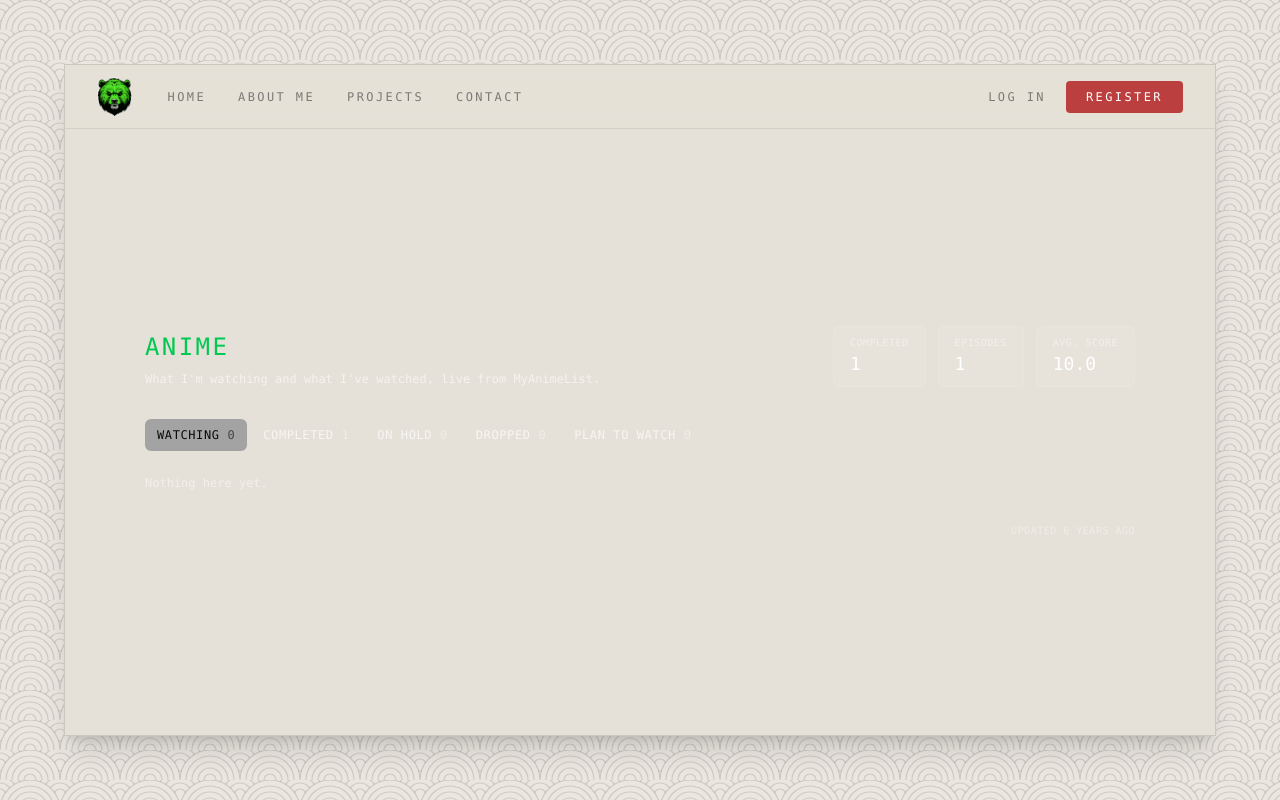
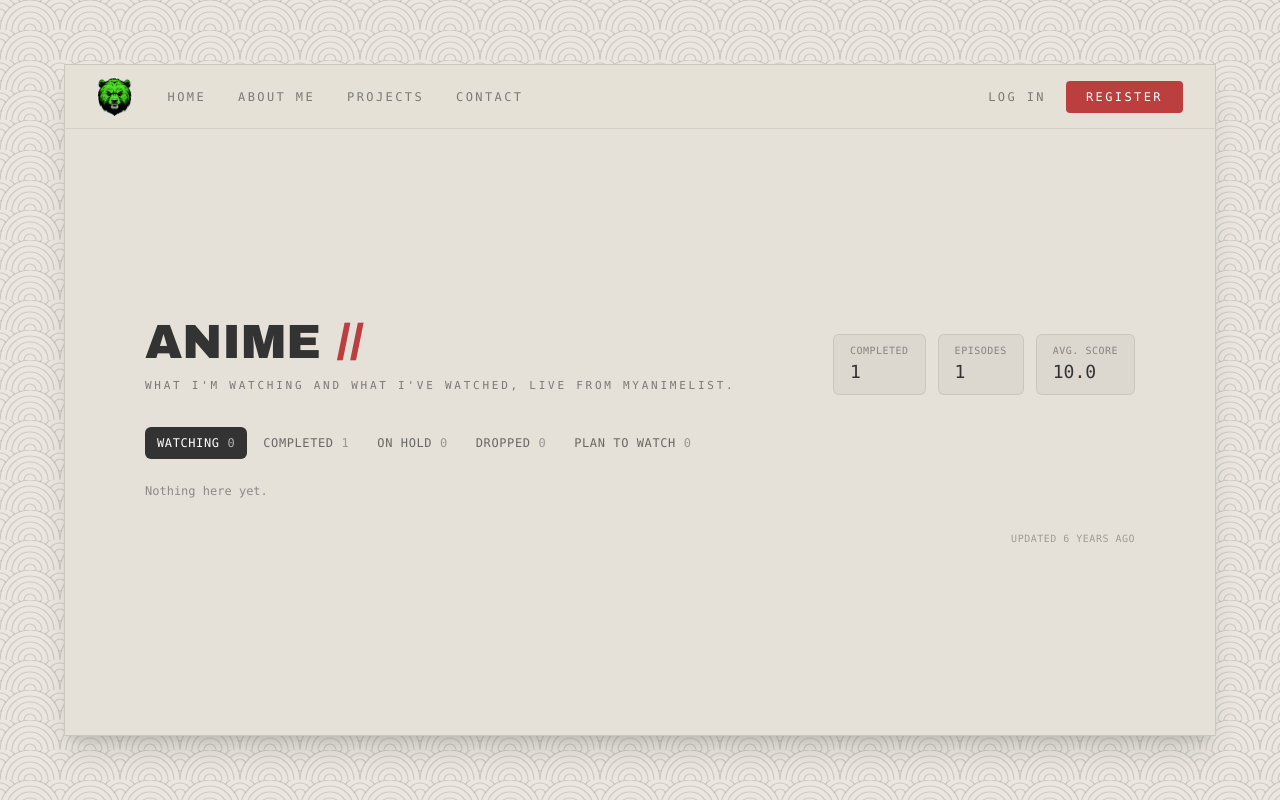
Before and after one commit to TheOneGreenBear/theonegreenbear, a Laravel app: page /anime?status=watching in a window 1280 px wide. Run offline with Laravel 12, Linux system fonts and the light colour scheme; tables that the repository leaves empty hold one stand-in row (values such as "Sample post"); grey boxes marked "Sample" are stand-in pictures; style sheets or scripts are compiled from the project's sources; some libraries are stand-ins or nearby versions; some web fonts are replaced.

Commit message:
feat(ui): switch anime and project tabs in place without reloading
Anime statuses and project languages render every panel up front; Tabs.js
swaps panels without a page load, replays a staggered entrance, and keeps
the query string in sync. Links still work without JavaScript. When the new
list is shorter, the old height is held while the page scrolls smoothly to
a position that still exists, so nothing snaps. These views also pick up the
new palette, which shares lines with the tab markup.

Tests now assert which panel is visible instead of whether content is
absent.

Co-Authored-By: Claude Opus 5.5 <noreply@anthropic.com>

```diff
--- a/app/Http/Controllers/AnimeController.php
+++ b/app/Http/Controllers/AnimeController.php
@@ -10,32 +10,34 @@ class AnimeController extends Controller
 {
     public function __invoke(Request $request): View
     {
-        $counts = AnimeEntry::toBase()
-            ->selectRaw('status, count(*) as total')
-            ->groupBy('status')
-            ->pluck('total', 'status');
+        $all = AnimeEntry::all();
+
+        // Every status is rendered up front so the tabs can switch instantly in the browser.
+        $groups = collect(AnimeEntry::STATUSES)->map(function (string $label, string $status) use ($all) {
+            $entries = $all->where('status', $status);
+
+            // Completed shows my favourites first; other tabs show what I touched most recently.
+            return ($status === 'completed'
+                ? $entries->sortBy([['score', 'desc'], ['title', 'asc']])
+                : $entries->sortByDesc('list_updated_at')
+            )->values();
+        });
+
+        $counts = $groups->map->count();
 
         $status = $request->query('status');
         if (! is_string($status) || ! array_key_exists($status, AnimeEntry::STATUSES)) {
-            $status = ($counts['watching'] ?? 0) > 0 ? 'watching' : 'completed';
+            $status = $counts['watching'] > 0 ? 'watching' : 'completed';
         }
-
-        $entries = AnimeEntry::where('status', $status)
-            // Completed shows my favourites first; other tabs show what I touched most recently.
-            ->when($status === 'completed',
-                fn ($query) => $query->orderByDesc('score')->orderBy('title'),
-                fn ($query) => $query->orderByDesc('list_updated_at'),
-            )
-            ->get();
 
         return view('anime', [
             'status' => $status,
-            'entries' => $entries,
+            'groups' => $groups,
             'counts' => $counts,
-            'total' => $counts->sum(),
-            'episodesWatched' => (int) AnimeEntry::sum('episodes_watched'),
-            'averageScore' => AnimeEntry::where('score', '>', 0)->avg('score'),
-            'lastSynced' => AnimeEntry::max('updated_at'),
+            'total' => $all->count(),
+            'episodesWatched' => (int) $all->sum('episodes_watched'),
+            'averageScore' => $all->where('score', '>', 0)->avg('score'),
+            'lastSynced' => $all->max('updated_at'),
         ]);
     }
 }
--- a/app/Http/Controllers/ProjectsController.php
+++ b/app/Http/Controllers/ProjectsController.php
@@ -20,11 +20,11 @@ class ProjectsController extends Controller
             $language = null;
         }
 
-        $shown = $language ? $repos->where('language', $language) : $repos;
-
+        // Every filter is rendered up front so the language tabs can switch instantly in the browser.
         return view('projects', [
-            'featured' => $language ? collect() : $repos->filter->isFeatured()->values(),
-            'projects' => $language ? $shown->values() : $shown->reject->isFeatured()->values(),
+            'repos' => $repos,
+            'featured' => $repos->filter->isFeatured()->values(),
+            'others' => $repos->reject->isFeatured()->values(),
             'languages' => $languages,
             'language' => $language,
             'total' => $repos->count(),
--- a/resources/js/app.js
+++ b/resources/js/app.js
@@ -1,5 +1,6 @@
 import { initParallax } from './Parallax';
 import './SmoothScroll';
+import './Tabs';
 
 // Wait for the page to load, then start the parallax on your specific ID
 document.addEventListener('DOMContentLoaded', () => {
--- a/resources/views/anime.blade.php
+++ b/resources/views/anime.blade.php
@@ -4,24 +4,24 @@
     <x-glass-panel class="w-full max-w-6xl p-6 md:p-10">
         <div class="mb-8 flex flex-wrap items-end justify-between gap-4">
             <div>
-                <h1 class="font-mono text-2xl uppercase tracking-widest text-green-500">{{ __('Anime') }}</h1>
-                <p class="mt-2 font-mono text-xs text-white/60">{{ __('What I\'m watching and what I\'ve watched, live from MyAnimeList.') }}</p>
+                <h1 class="font-display text-3xl uppercase leading-none text-ink md:text-5xl">{{ __('Anime') }} <span class="text-azuki">//</span></h1>
+                <p class="mt-3 font-mono text-[11px] uppercase tracking-[0.25em] text-ink/60">{{ __('What I\'m watching and what I\'ve watched, live from MyAnimeList.') }}</p>
             </div>
 
             @if ($total)
                 <dl class="flex flex-wrap gap-3 font-mono">
-                    <div class="rounded-md border border-white/10 bg-white/5 px-4 py-2">
-                        <dt class="text-[10px] uppercase tracking-wider text-white/50">{{ __('Completed') }}</dt>
-                        <dd class="text-lg text-white">{{ number_format($counts['completed'] ?? 0) }}</dd>
+                    <div class="rounded-md border border-ink/10 bg-ink/5 px-4 py-2">
+                        <dt class="text-[10px] uppercase tracking-wider text-ink/50">{{ __('Completed') }}</dt>
+                        <dd class="text-lg text-ink">{{ number_format($counts['completed'] ?? 0) }}</dd>
                     </div>
-                    <div class="rounded-md border border-white/10 bg-white/5 px-4 py-2">
-                        <dt class="text-[10px] uppercase tracking-wider text-white/50">{{ __('Episodes') }}</dt>
-                        <dd class="text-lg text-white">{{ number_format($episodesWatched) }}</dd>
+                    <div class="rounded-md border border-ink/10 bg-ink/5 px-4 py-2">
+                        <dt class="text-[10px] uppercase tracking-wider text-ink/50">{{ __('Episodes') }}</dt>
+                        <dd class="text-lg text-ink">{{ number_format($episodesWatched) }}</dd>
                     </div>
                     @if ($averageScore)
-                        <div class="rounded-md border border-white/10 bg-white/5 px-4 py-2">
-                            <dt class="text-[10px] uppercase tracking-wider text-white/50">{{ __('Avg. score') }}</dt>
-                            <dd class="text-lg text-white">{{ number_format($averageScore, 1) }}</dd>
+                        <div class="rounded-md border border-ink/10 bg-ink/5 px-4 py-2">
+                            <dt class="text-[10px] uppercase tracking-wider text-ink/50">{{ __('Avg. score') }}</dt>
+                            <dd class="text-lg text-ink">{{ number_format($averageScore, 1) }}</dd>
                         </div>
                     @endif
                 </dl>
@@ -29,56 +29,62 @@
         </div>
 
         @if (! $total)
-            <div class="rounded-md border border-dashed border-white/20 p-10 text-center font-mono">
-                <p class="text-white">{{ __('MyAnimeList isn\'t connected yet.') }}</p>
-                <p class="mt-2 text-xs text-white/50">{{ __('The list will appear here after the next sync.') }}</p>
+            <div class="rounded-md border border-dashed border-ink/20 p-10 text-center font-mono">
+                <p class="text-ink">{{ __('MyAnimeList isn\'t connected yet.') }}</p>
+                <p class="mt-2 text-xs text-ink/50">{{ __('The list will appear here after the next sync.') }}</p>
             </div>
         @else
-            <!-- Status tabs -->
+            <!-- Status tabs: links work without JavaScript; Tabs.js switches panels in place without a reload. -->
+            <div data-tabs="status"
+                 data-tab-active="bg-ink text-white"
+                 data-tab-idle="text-ink/70 hover:bg-ink/5 hover:text-ink">
                 <nav class="no-scrollbar mb-6 flex gap-1 overflow-x-auto" aria-label="{{ __('List status') }}">
                     @foreach (AnimeEntry::STATUSES as $key => $label)
                         @php($active = $key === $status)
                         <a
                             href="{{ route('anime', ['status' => $key]) }}"
+                            data-tab="{{ $key }}"
                             @if ($active) aria-current="page" @endif
-                        class="shrink-0 rounded-md px-3 py-2 font-mono text-xs uppercase tracking-wider transition {{ $active ? 'bg-azukigray-400 text-[#09090b]' : 'text-white/70 hover:bg-white/5 hover:text-white' }}"
+                            class="shrink-0 rounded-md px-3 py-2 font-mono text-xs uppercase tracking-wider transition {{ $active ? 'bg-ink text-white' : 'text-ink/70 hover:bg-ink/5 hover:text-ink' }}"
                         >
                             {{ __($label) }}
-                        <span class="{{ $active ? 'text-[#09090b]/60' : 'text-white/40' }}">{{ $counts[$key] ?? 0 }}</span>
+                            <span class="opacity-60">{{ $counts[$key] }}</span>
                         </a>
                     @endforeach
                 </nav>
 
+                @foreach ($groups as $key => $entries)
+                    <div data-tab-panel="{{ $key }}" @if ($key !== $status) hidden @endif>
                         @if ($entries->isEmpty())
-                <p class="font-mono text-xs text-white/50">{{ __('Nothing here yet.') }}</p>
+                            <p class="font-mono text-xs text-ink/50">{{ __('Nothing here yet.') }}</p>
                         @else
                             <div class="grid grid-cols-2 gap-4 sm:grid-cols-3 md:grid-cols-4 lg:grid-cols-5">
                                 @foreach ($entries as $entry)
-                        <a href="{{ $entry->malUrl() }}" target="_blank" rel="noopener" class="group flex flex-col overflow-hidden rounded-md border border-white/10 bg-[#09090b] transition hover:border-[#08a88a]">
-                            <div class="relative aspect-[225/320] bg-white/5">
+                                    <a href="{{ $entry->malUrl() }}" target="_blank" rel="noopener" style="--i: {{ min($loop->index, 15) }}" class="card-lift group flex flex-col overflow-hidden rounded-md border border-ink/10 bg-sand">
+                                        <div class="relative aspect-[225/320] bg-ink/5">
                                             @if ($entry->image_url)
                                                 <img src="{{ $entry->image_url }}" alt="" loading="lazy" class="absolute inset-0 h-full w-full object-cover transition group-hover:opacity-90" onerror="this.style.display='none'">
                                             @endif
 
                                             @if ($entry->score)
-                                    <span class="absolute top-2 right-2 rounded-sm bg-[#09090b]/90 px-1.5 py-0.5 font-mono text-xs text-[#08a88a]" title="{{ __('My score') }}">&#9733; {{ $entry->score }}</span>
+                                                <span class="absolute top-2 right-2 rounded-sm bg-paper px-1.5 py-0.5 font-mono text-xs text-azuki" title="{{ __('My score') }}">&#9733; {{ $entry->score }}</span>
                                             @endif
                                         </div>
 
                                         <div class="flex flex-1 flex-col gap-1 p-3 font-mono">
-                                <p class="line-clamp-2 text-xs text-white">{{ $entry->title }}</p>
+                                            <p class="line-clamp-2 text-xs text-ink">{{ $entry->title }}</p>
 
                                             @if (in_array($entry->status, ['watching', 'on_hold', 'dropped']))
-                                    <p class="mt-auto text-[10px] text-white/50">
+                                                <p class="mt-auto text-[10px] text-ink/50">
                                                     {{ __('Ep :watched / :total', ['watched' => $entry->episodes_watched, 'total' => $entry->num_episodes ?: '?']) }}
                                                 </p>
                                                 @if (! is_null($entry->progressPercent()))
-                                        <span class="block h-1 rounded-full bg-white/10">
-                                            <span class="block h-1 rounded-full bg-[#08a88a]" style="width: {{ $entry->progressPercent() }}%"></span>
+                                                    <span class="block h-1 rounded-full bg-ink/10">
+                                                        <span class="block h-1 rounded-full bg-azuki" style="width: {{ $entry->progressPercent() }}%"></span>
                                                     </span>
                                                 @endif
                                             @else
-                                    <p class="mt-auto text-[10px] uppercase text-white/40">
+                                                <p class="mt-auto text-[10px] uppercase text-ink/40">
                                                     {{ $entry->media_type }}@if ($entry->num_episodes) &middot; {{ $entry->num_episodes }} {{ __('eps') }}@endif
                                                 </p>
                                             @endif
@@ -87,9 +93,12 @@
                                 @endforeach
                             </div>
                         @endif
+                    </div>
+                @endforeach
+            </div>
 
             @if ($lastSynced)
-                <p class="mt-8 text-right font-mono text-[10px] uppercase tracking-wider text-white/40">
+                <p class="mt-8 text-right font-mono text-[10px] uppercase tracking-wider text-ink/40">
                     {{ __('Updated :time', ['time' => \Illuminate\Support\Carbon::parse($lastSynced)->diffForHumans()]) }}
                 </p>
             @endif
```
Also changed, not shown: resources/js/Tabs.js (added, +114 -0 lines), resources/views/components/project-card.blade.php (+14 -14 lines), resources/views/projects.blade.php (+46 -28 lines), tests/Feature/Interests/AnimePageTest.php (+20 -5 lines), tests/Feature/Interests/ProjectsTest.php (+15 -7 lines), tests/Pest.php (+15 -0 lines). Lines whose indentation alone changed are shown as unchanged.
